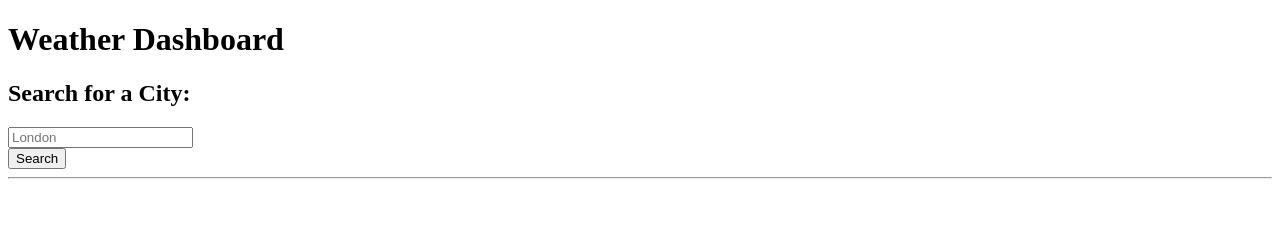
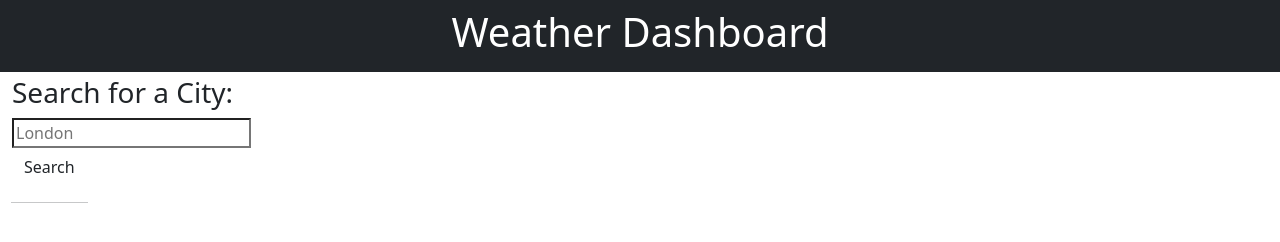
Before and after one commit to Natt5/Server-Side-APIs-Weather-Dashboard, a plain HTML site: page index.html in a window 1280 px wide. Drawn offline with nearby package versions, Linux system fonts and the light colour scheme.

Commit message:
feat:created js and css files, linked bootstrap cdn.

```diff
--- a/index.html
+++ b/index.html
@@ -5,8 +5,10 @@
   <meta charset="UTF-8" />
   <meta name="viewport" content="width=device-width, initial-scale=1.0" />
   <meta http-equiv="X-UA-Compatible" content="ie=edge" />
-  <link rel="stylesheet" href="styles/reset.css" />
+  <!-- <link rel="stylesheet" href="styles/reset.css" /> starter -->
   <title>Weather Dashboard</title>
+  <link href="https://cdn.jsdelivr.net/npm/bootstrap@5.3.2/dist/css/bootstrap.min.css" rel="stylesheet" integrity="sha384-T3c6CoIi6uLrA9TneNEoa7RxnatzjcDSCmG1MXxSR1GAsXEV/Dwwykc2MPK8M2HN" crossorigin="anonymous">
+  <link rel="stylesheet" href="weather.css" />
 </head>
 
 <body>
@@ -49,7 +51,8 @@
   <script src="https://cdn.jsdelivr.net/npm/dayjs@1/dayjs.min.js"></script>
   <!-- jQuery -->
   <script src="https://cdnjs.cloudflare.com/ajax/libs/jquery/3.2.1/jquery.min.js"></script>
-  <script src="script.js"></script>
+  <!-- <script src="script.js"></script> -->
+  <script src="weather.js"></script>
 </body>
 
 </html>
--- /dev/null
+++ b/weather.js
@@ -0,0 +1 @@
+console.log('js is loaded');
```
Also changed, not shown: weather.css (added).
